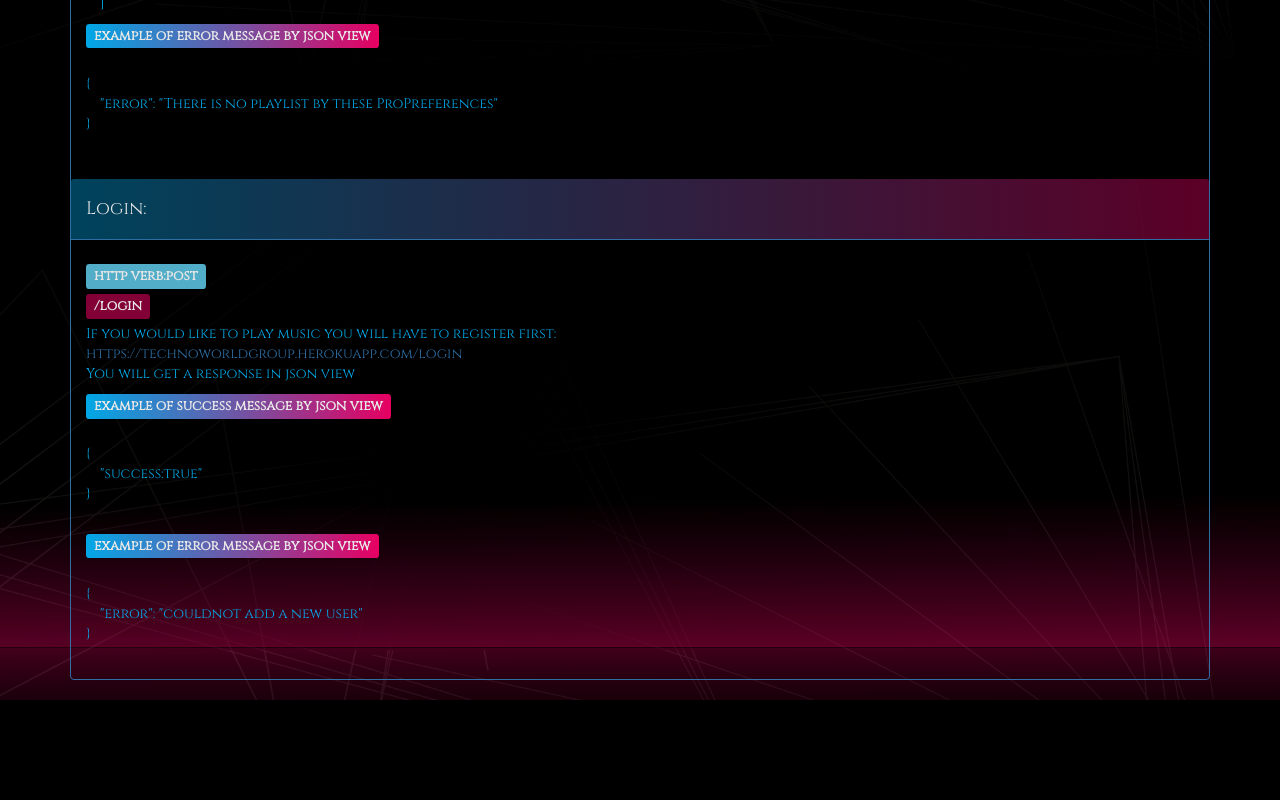
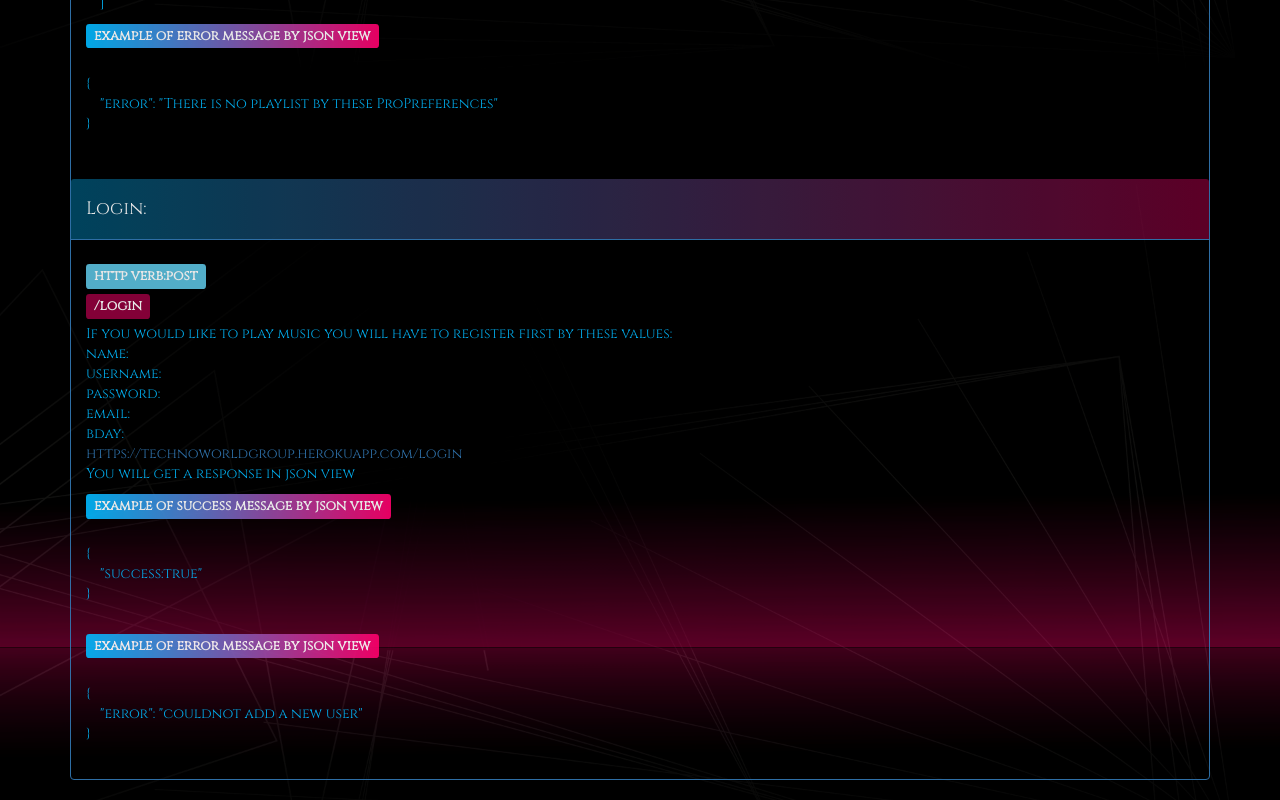
Before and after one commit to nofarginon/TechnoWorldGroupService, a website: page public/index.html in a window 1280 px wide. Shown: the part 2273-3073 px from the top of the page. Before the commit the page ends 2973 px from the top, so only its background shows below. Drawn offline with nearby package versions, Linux system fonts and the light colour scheme.

Commit message:
'updateapi'

```diff
--- a/public/index.html
+++ b/public/index.html
@@ -115,7 +115,8 @@
             <div class="panel-body">
                 <h4><span class="label label-info">http verb:post</span></h4>
                 <h4><span class="label label-primary">/login</span></h4>
-                <p>If you would like to play music you will have to register first:</br>
+                <p>If you would like to play music you will have to register first by these values:</br>
+                name:<br>username:<br>password:<br>email:<br>bday:<br>
                 <a href="https://technoworldgroup.herokuapp.com/login">https://technoworldgroup.herokuapp.com/login</a>
                 </br>You will get a response in json view</p>
                 <h4><span class="label label-success">example of success message by json view</span></h4>
```
